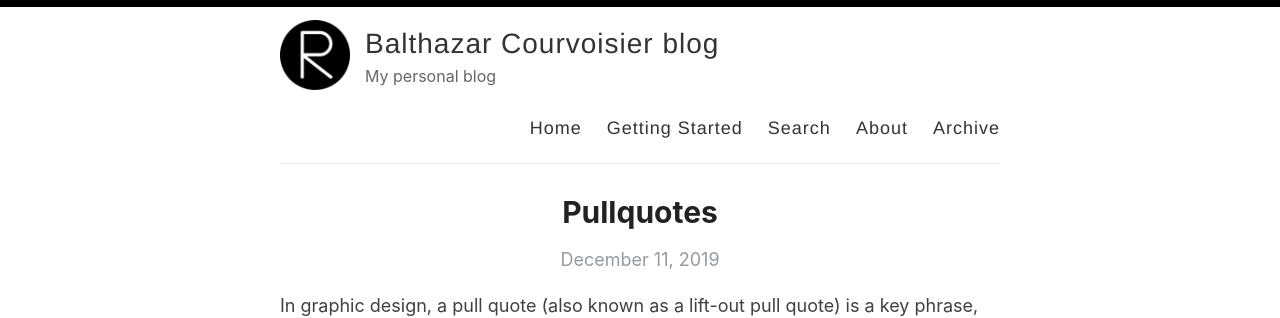
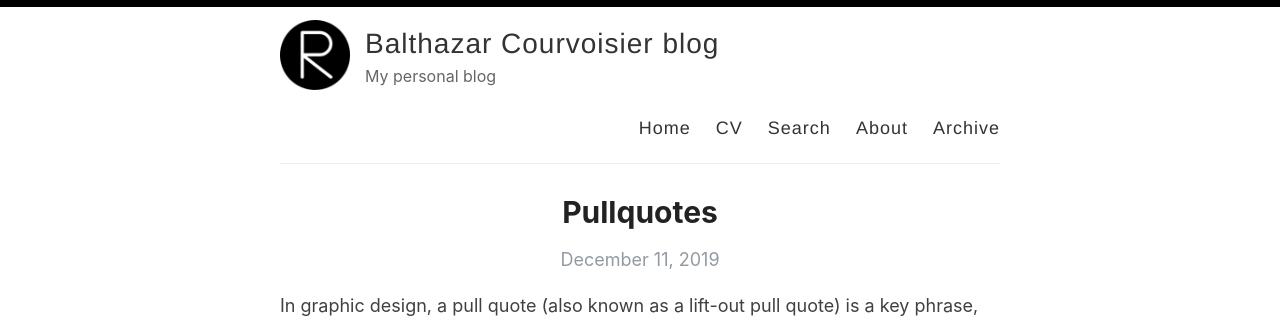
Before and after one commit to Zaltarba/blog, a Jekyll site: the page built from index.html, in a window 1280 px wide. Shown: the top 318 px of the page. Built offline with Jekyll 4.4.1, drawn with Linux system fonts in a browser that asks for light colours; the list of posts is cut into pages by our own code.

Commit message:
Update default.html

```diff
--- a/_layouts/default.html
+++ b/_layouts/default.html
@@ -29,7 +29,7 @@
 
             <nav>
               <a href="{{ site.baseurl }}/">Home</a>
-              <a href="{{ site.baseurl }}/getting-started">Getting Started</a>
+              <a href="{{ site.baseurl }}/getting-started">CV</a>
               <a href="{{ site.baseurl }}/search">Search</a>
               <a href="{{ site.baseurl }}/about">About</a>
               <a href="{{ site.baseurl }}/archive">Archive</a>
```
